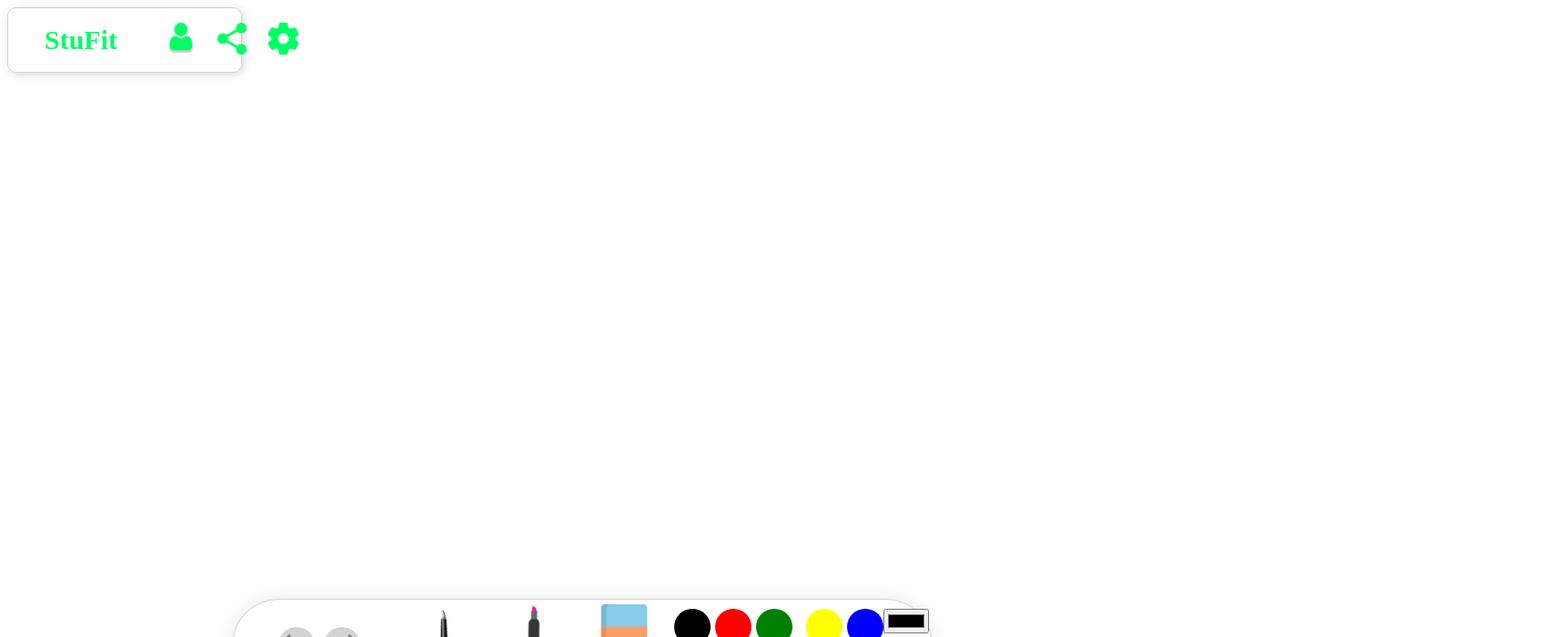
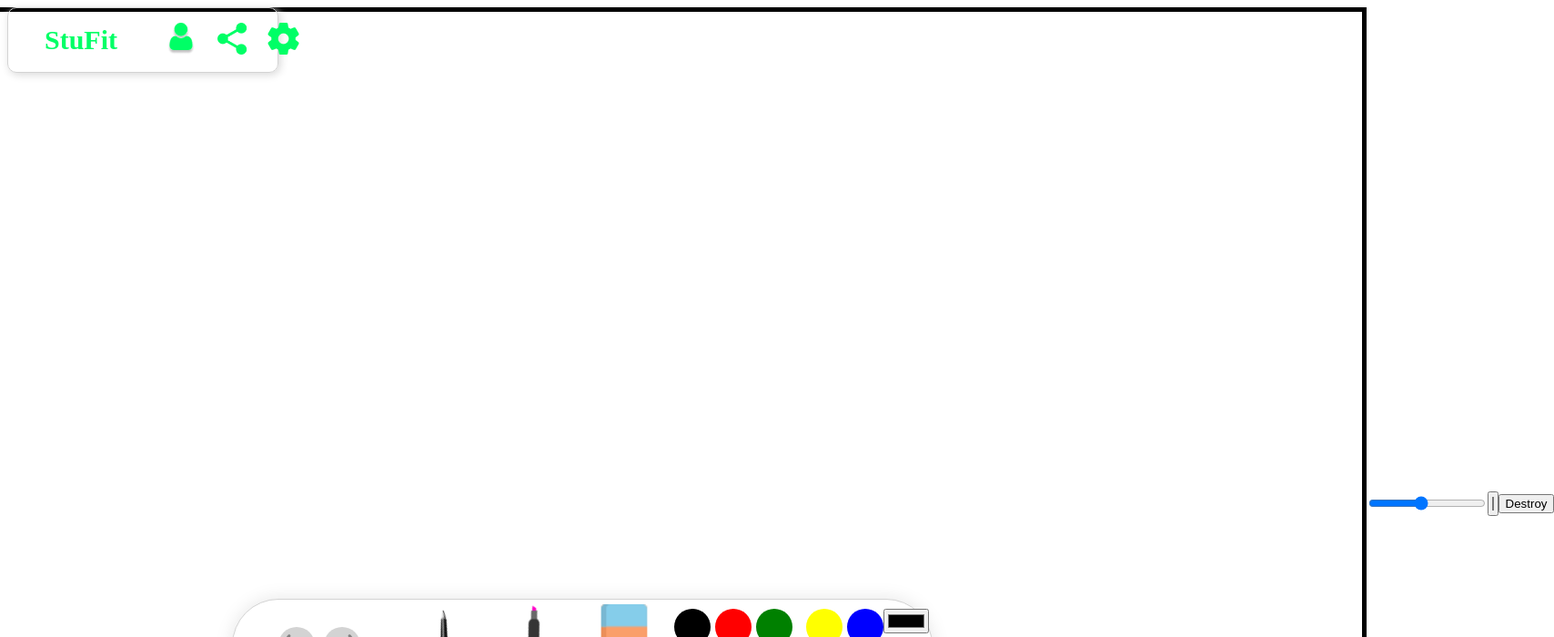
Before and after one commit to Dukapuri/Stufit, a Next.js app in the folder frontend/: page /Screen in a window 1280 px wide. Shown: the top 700 px of the page at 91% size, 1708 px wide, since content can reach past the window. Built offline with nearby package versions, Linux system fonts and the light colour scheme.

Commit message:
Screen페이지 Canvas 추가

```diff
--- /dev/null
+++ b/frontend/components/canvasStyles.module.css
@@ -0,0 +1,18 @@
+
+.canvas {
+    width: 1920px;
+    height: 1080px;
+    border:5px solid black;
+}
+
+.body {
+    display: flex;
+    justify-content: center;
+    align-items: center;
+}
+
+.colorOption {
+    width: 50px;
+    height: 50px;
+    border-radius: 50%;
+}
--- a/frontend/components/header2.js
+++ b/frontend/components/header2.js
@@ -22,7 +22,7 @@ function Header(params) {
                  width : 20%;
                  height : 70px;
                  margin : 0;
-                 padding : 0;
+                 padding : 0 40px 0 0;
                  display : flex;
                  justify-content : flex-start;
                  align-items : center;
--- a/frontend/pages/Screen.js
+++ b/frontend/pages/Screen.js
@@ -1,10 +1,90 @@
-import React from "react";
+import {useState, useRef, useEffect} from 'react';
 import Header from "../components/header2";
+import canvasStyle from "../components/canvasStyles.module.css";
 
 const Screen = () => {
+
+  const colorList = ["#1abc9c","#3498db","#34495e","#27ae60","#8e44ad","#f1c40f","#e74c3c","#95a5a6","#d35400","#bdc3c7","#2ecc71","#e67e22"]
+  const CANVAS_WIDTH = 1920
+  const CANVAS_HEIGHT = 1080
+
+  const [getCtx, setGetCtx] = useState(null);
+  const canvasRef = useRef(null);
+  const [painting, setPainting] = useState(false);
+  const [getWidth, setWidth] = useState(5);
+  const [getColor, setColor] = useState("#000000");
+
+  useEffect(()=>{
+      /** @type {HTMLCanvasElement} */
+      const canvas = canvasRef.current;
+      canvas.width = CANVAS_WIDTH;
+      canvas.height = CANVAS_HEIGHT;
+      const ctx = canvas.getContext('2d');
+      ctx.lineJoin = "round";
+      ctx.lineWidth = getWidth;
+      ctx.strokeStyle = "#000000";
+      setGetCtx(ctx);
+  }, []);
+
+  useEffect(()=>{
+      if(getCtx) {
+          getCtx.lineWidth = getWidth;
+          getCtx.strokeStyle = getColor;
+          getCtx.fillStyle = getColor;
+      }
+  }, [getWidth, getCtx, getColor]);
+
+  const handleWidthChange = (event) => {
+      setWidth(event.target.value);
+  }
+
+  const handleColorChange = (event) => {
+      setColor(event.target.dataset.color);
+  }
+
+  const drawFn = e => {
+      // mouse position
+      const mouseX = e.nativeEvent.offsetX;
+      const mouseY = e.nativeEvent.offsetY;
+      // drawing
+      if (!painting) {
+          getCtx.beginPath();
+          getCtx.moveTo(mouseX, mouseY);
+      } else {
+          getCtx.lineTo(mouseX, mouseY);
+          getCtx.stroke();
+      }
+  }
+  const clearCanvas = e => {
+      getCtx.fillStyle = "white"
+      getCtx.fillRect(0,0,CANVAS_WIDTH,CANVAS_HEIGHT);
+  }
+
   return (
     <div className="Screen">
       <Header />
+
+      {/* 캔버스 */}
+      <div className={canvasStyle.body}>
+          <canvas
+              className={canvasStyle.canvas}
+              ref={canvasRef}
+              onMouseDown={() => setPainting(true)}
+              onMouseUp={() => setPainting(false)}
+              onMouseMove={e => drawFn(e)}
+              onMouseLeave={() => setPainting(false)}
+              >
+          </canvas>
+          <input id='line-width' type='range' min="1" max="10" step="0.1" value={getWidth} onChange={handleWidthChange}/>
+          <input type="color" value={getColor}/>
+              {colorList.map((color)=>{
+                  return(
+                      <div className={canvasStyle.colorOption} style={{backgroundColor : color}} data-color={color} onClick={handleColorChange}></div>
+                  );
+              })}
+          <button id='destroy-btn' onClick={clearCanvas}>Destroy</button>
+      </div>
+
 
       <div className="ScreenWrapper">
         <div className="toolBox">
```
